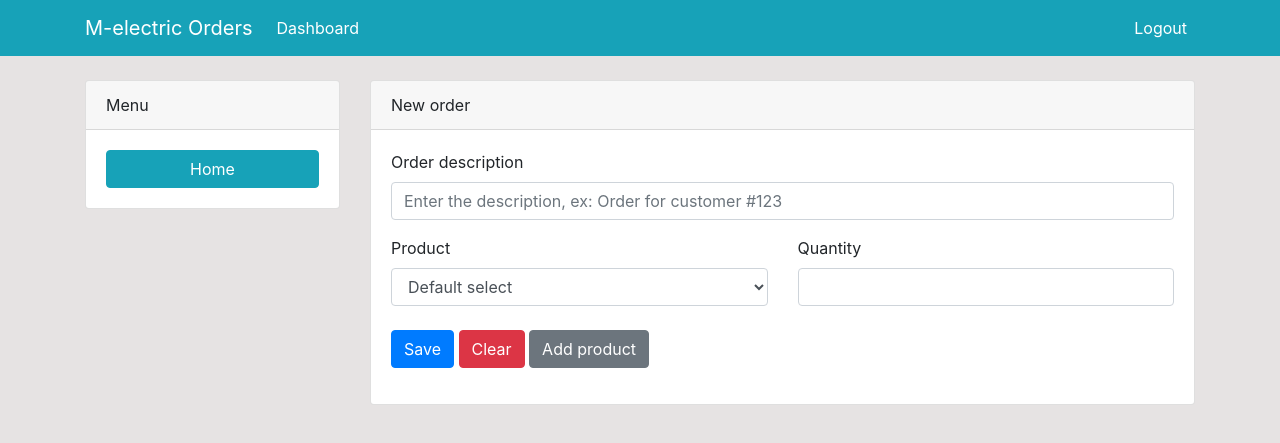
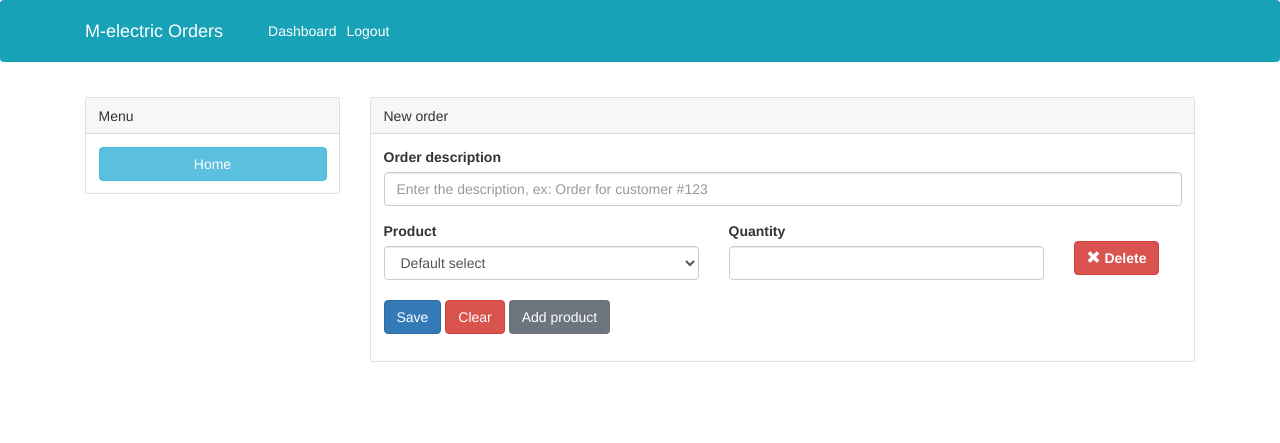
Before and after one commit to PaulCabeza/orders-mgmt-melectric, a Django app: page /prueba in a window 1280 px wide. Shown: the top 443 px of the page. Run offline with Django 3.2, Linux system fonts and the light colour scheme; a user stored in the database is signed in; data comes from the database, SQL or seed files in the repository; both versions use the stored data as it was after the commit; some libraries are stand-ins or nearby versions.

Commit message:
added delete button dinamically on new order

```diff
--- a/pedidosmelectric/settings.py
+++ b/pedidosmelectric/settings.py
@@ -12,7 +12,7 @@ https://docs.djangoproject.com/en/3.2/ref/settings/
 
 from pathlib import Path
 
-import django_heroku
+# import django_heroku
 import dj_database_url
 from decouple import config
 
@@ -146,4 +146,4 @@ LOGIN_REDIRECT_URL = 'index'
 
 LOGIN_URL = 'login'
 
-django_heroku.settings(locals())
+# django_heroku.settings(locals())
--- a/requirements.txt
+++ b/requirements.txt
@@ -2,9 +2,9 @@ asgiref==3.4.1
 dj-database-url==0.5.0
 Django==3.2.6
 django-crispy-forms==1.12.0
-django-heroku==0.3.1
+#django-heroku==0.3.1
 gunicorn==20.1.0
-psycopg2==2.9.1
+#psycopg2==2.9.1
 python-decouple==3.4
 pytz==2021.1
 sqlparse==0.4.1
--- a/templates/dashboard/pruebacustomsaveform.html
+++ b/templates/dashboard/pruebacustomsaveform.html
@@ -10,6 +10,10 @@
         window.history.replaceState( null, null, window.location.href );
     }
 </script>
+
+<link href="//maxcdn.bootstrapcdn.com/bootstrap/3.3.0/css/bootstrap.min.css" rel="stylesheet" id="bootstrap-css">
+<script src="//maxcdn.bootstrapcdn.com/bootstrap/3.3.0/js/bootstrap.min.js"></script>
+<script src="//code.jquery.com/jquery-1.11.1.min.js"></script>
 
 
 <div class="container">
@@ -40,7 +44,7 @@
                         </div>
 
                         <div class="row">
-                            <div class="col">
+                            <div class="col-5">
                                 <label for="formGroupExampleInput">Product</label>
                                 <select class="form-control" name="products">
                                     <option>Default select</option>
@@ -49,9 +53,16 @@
                                     {% endfor %}
                                 </select>
                             </div>
-                            <div class="col">
+                            <div class="col-5">
                                 <label for="formGroupExampleInput">Quantity</label>
                                 <input type="number" class="form-control" placeholder="" name="quantities">
+                            </div>
+                            <div class="col-2">
+                                <br>
+                                <a href="#" class="btn btn-danger a-btn-slide-text pd-0">
+                                    <span class="glyphicon glyphicon-remove" aria-hidden="true"></span>
+                                    <span><strong>Delete</strong></span>
+                                </a>
                             </div>
                         </div>
 
@@ -82,7 +93,7 @@
         row.setAttribute("class", "row")
         // create second div class col
         col1 = document.createElement("div")
-        col1.setAttribute("class", "col")
+        col1.setAttribute("class", "col-5")
         // create select to show products
         d = document.createElement("select")
         d.setAttribute("class", "form-control")
@@ -102,7 +113,7 @@
         // row.appendChild(c)
         // start second div row
         col2 = document.createElement("div")
-        col2.setAttribute("class", "col")
+        col2.setAttribute("class", "col-5")
 
         f = document.createElement("label")
         f.setAttribute("for", "formGroupExampleInput")
@@ -115,9 +126,34 @@
 
         col2.appendChild(f)
         col2.appendChild(g)
+        // start building the 3rd column, the delete icon
+        col3 = document.createElement("div")
+        col3.setAttribute("class", "col-2")
+
+        br = document.createElement("br")
+
+        span1 = document.createElement("span")
+        span1.setAttribute("class", "glyphicon glyphicon-remove")
+        span1.setAttribute("aria-hidden", "true")
+
+        strong1 = document.createElement("strong")
+        strong1.innerHTML = "Delete"
+
+        span2 = document.createElement("span")
+        span2.appendChild(strong1)
+
+        adelete = document.createElement("a")
+        adelete.setAttribute("href", "#")
+        adelete.setAttribute("class", "btn btn-danger a-btn-slide-text")
+        adelete.appendChild(span1)
+        adelete.appendChild(span2)
+
+        col3.appendChild(br)
+        col3.appendChild(adelete)
 
         row.appendChild(col1)
         row.appendChild(col2)
+        row.appendChild(col3)
 
         a.appendChild(row)
 
```
Also changed, not shown: db.sqlite3.
